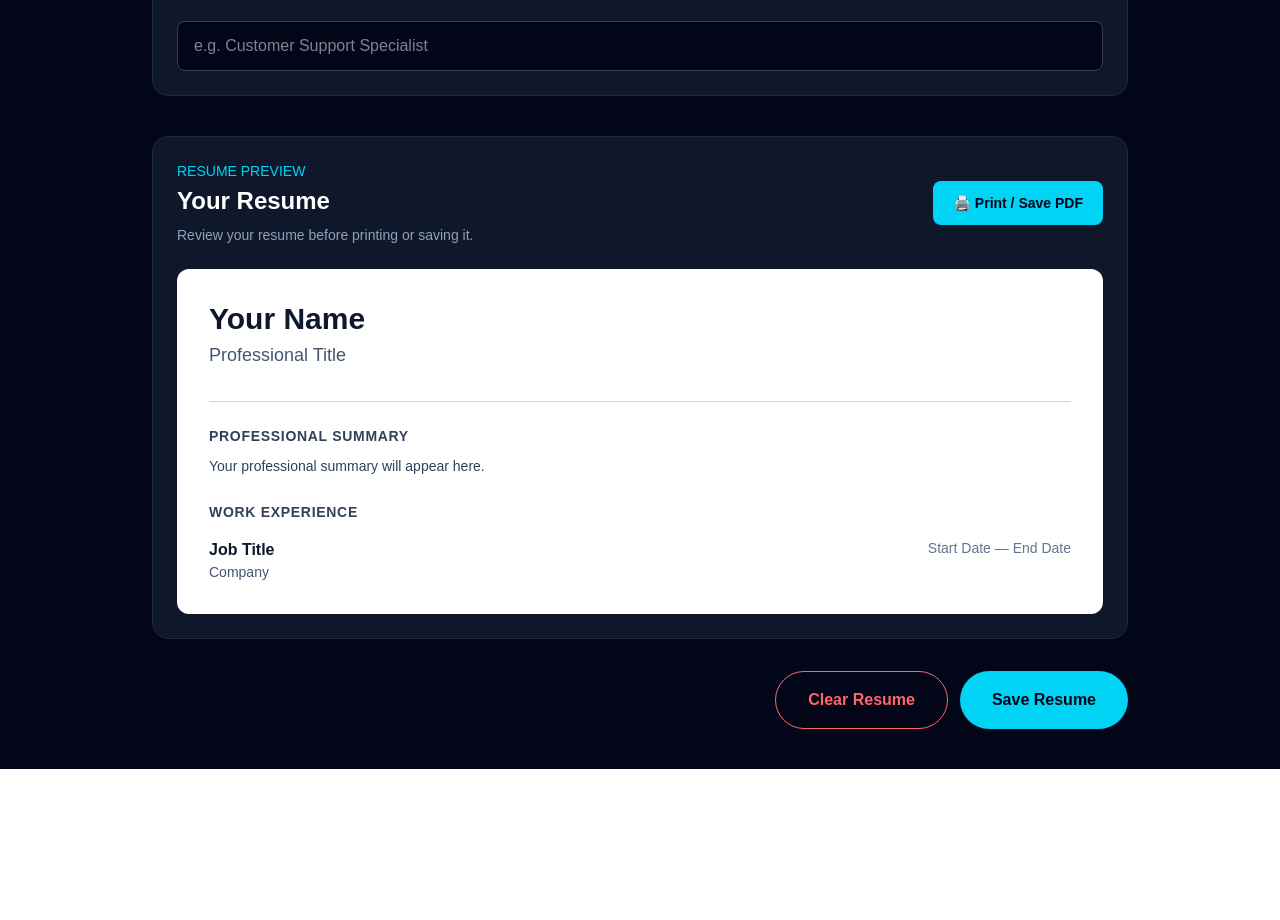
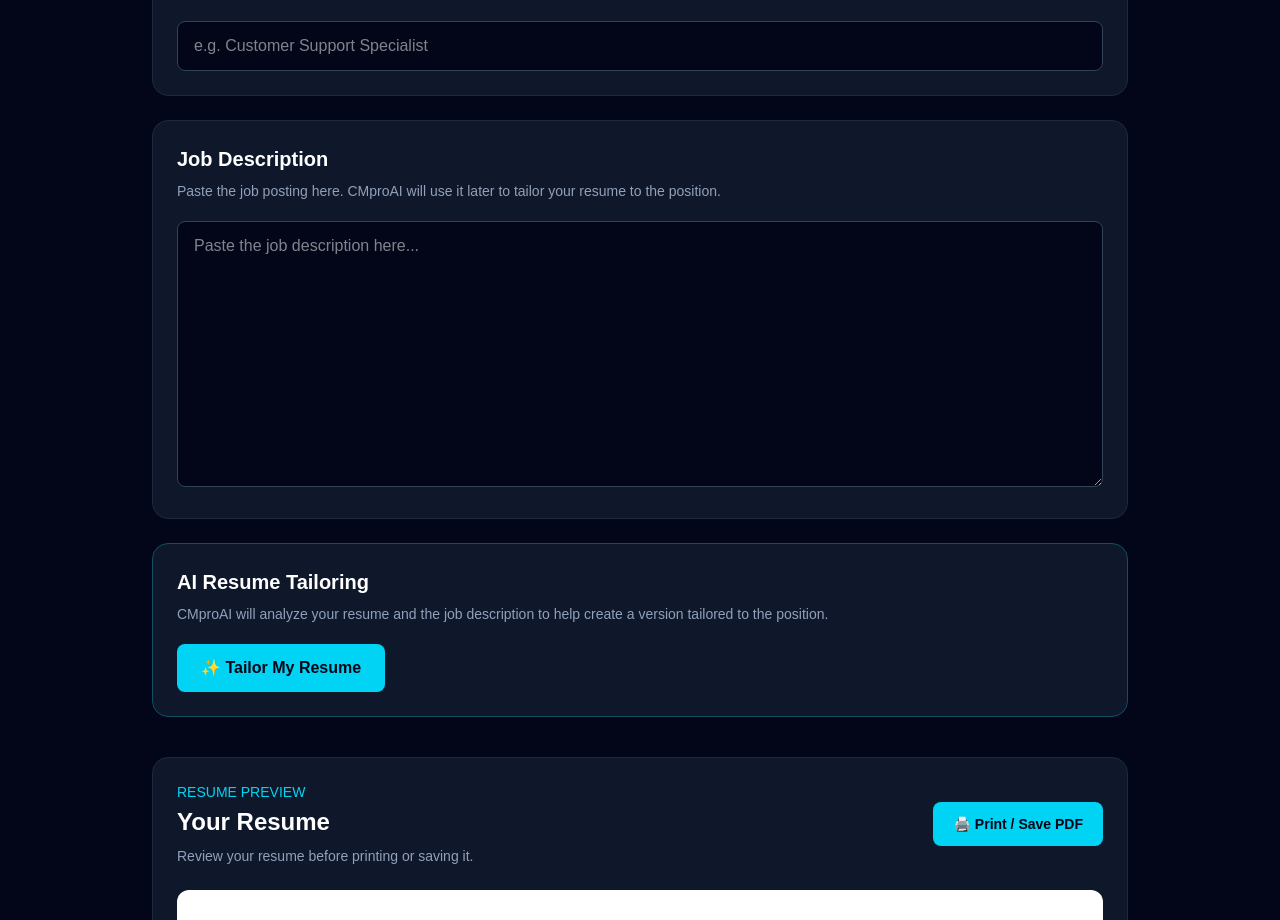
Before and after one commit to shin4482/cmproai, a Next.js app: page /resume in a window 1280 px wide. Shown: the part 2120-3040 px from the top of the page. Before the commit the page ends 2889 px from the top, so only its background shows below. Built offline with nearby package versions, Linux system fonts and the light colour scheme.

Commit message:
Add AI resume tailoring interface

```diff
--- a/app/resume/page.tsx
+++ b/app/resume/page.tsx
@@ -27,6 +27,8 @@ export default function ResumePage() {
   const [summary, setSummary] = useState("");
   const [skills, setSkills] = useState("");
   const [targetJob, setTargetJob] = useState("");
+  const [jobDescription, setJobDescription] = useState("");
+  const [tailoredResume, setTailoredResume] = useState("");
   const RESUME_STORAGE_KEY = "cmproai_resume";
   useEffect(() => {
   const savedResume = localStorage.getItem(RESUME_STORAGE_KEY);
@@ -46,6 +48,7 @@ export default function ResumePage() {
     setSummary(resumeData.summary || "");
     setSkills(resumeData.skills || "");
     setTargetJob(resumeData.targetJob || "");
+    setJobDescription(resumeData.jobDescription || "");
     setExperiences(resumeData.experiences || []);
     setEducations(resumeData.educations || []);
   } catch (error) {
@@ -176,6 +179,19 @@ export default function ResumePage() {
     );
   };
 
+  const tailorResume = () => {
+  if (!jobDescription.trim()) {
+    alert("Please paste a job description first.");
+    return;
+  }
+
+  setTailoredResume(
+    "CMproAI has received the job description. AI tailoring will be connected in the next stage."
+  );
+
+  alert("AI Resume Tailoring test successful!");
+};
+
   // =========================
   // SAVE RESUME
   // =========================
@@ -297,6 +313,7 @@ const resumeData = {
   educations,
   skills,
   targetJob,
+  jobDescription,
 };
 
 localStorage.setItem(
@@ -328,6 +345,7 @@ const clearResume = () => {
   setSummary("");
   setSkills("");
   setTargetJob("");
+  setJobDescription("");
 
   setExperiences([
     {
@@ -957,6 +975,68 @@ const clearResume = () => {
 
 </section>
 
+{/* =========================
+    JOB DESCRIPTION
+========================= */}
+
+<section className="mt-6 rounded-2xl border border-slate-800 bg-slate-900 p-6">
+
+  <h2 className="text-xl font-semibold">
+    Job Description
+  </h2>
+
+  <p className="mt-2 text-sm text-slate-400">
+    Paste the job posting here. CMproAI will use it later
+    to tailor your resume to the position.
+  </p>
+
+  <textarea
+    rows={10}
+    placeholder="Paste the job description here..."
+    value={jobDescription}
+    onChange={(e) => setJobDescription(e.target.value)}
+    className="mt-5 w-full resize-y rounded-lg border border-slate-700 bg-slate-950 px-4 py-3 text-white outline-none focus:border-cyan-400"
+  />
+
+</section>
+
+{/* =========================
+    AI RESUME TAILORING
+========================= */}
+
+<section className="mt-6 rounded-2xl border border-cyan-900 bg-slate-900 p-6">
+
+  <h2 className="text-xl font-semibold">
+    AI Resume Tailoring
+  </h2>
+
+  <p className="mt-2 text-sm text-slate-400">
+    CMproAI will analyze your resume and the job description
+    to help create a version tailored to the position.
+  </p>
+
+<button
+  type="button"
+  onClick={tailorResume}
+  className="mt-5 rounded-lg bg-cyan-400 px-6 py-3 font-semibold text-slate-950 transition hover:bg-cyan-300"
+>
+  ✨ Tailor My Resume
+</button>
+
+{tailoredResume && (
+  <div className="mt-6 rounded-xl border border-slate-700 bg-slate-950 p-5">
+    <h3 className="font-semibold text-cyan-400">
+      AI Tailoring Result
+    </h3>
+
+    <p className="mt-3 whitespace-pre-wrap text-sm leading-7 text-slate-300">
+      {tailoredResume}
+    </p>
+  </div>
+)}
+
+</section>
+
                 {/* =========================
             RESUME PREVIEW
         ========================= */}
```
